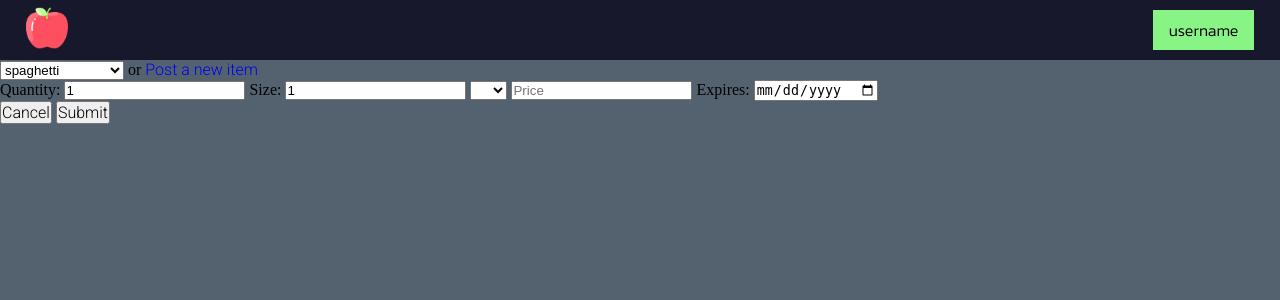
After one commit to JSumlin/FoodSaverPlus, a Flask app: page /post-item in a window 1280 px wide. The commit adds this page. Shown: the top 300 px of the page. Run offline with Flask 3, Linux system fonts and the light colour scheme; a user stored in the database is signed in.

Commit message:
implemented functionality for users to add items and post them for sale

```diff
--- a/main.py
+++ b/main.py
@@ -23,6 +23,12 @@ app.config["SECRET_KEY"] = str(os.urandom(24).hex())
 login_manager = LoginManager()
 login_manager.login_view = "login"
 login_manager.init_app(app)
+
+# item = Item("spaghetti", "description", "abfiwbs", None, 1)
+# session.add(item)
+# session.commit()
+
+print(session.query(UserPost).all())
 
 
 @login_manager.user_loader
@@ -60,10 +66,31 @@ def rsvp_conf():
     return render_template('RsvpConfirmation.html')
 
 
-@app.route('/add-item')
+@app.route('/add-item', methods=('GET', 'POST'))
 @login_required
 def add_item():
+    if request.method == 'POST':
+        Item.add(session, request.form['item_name'], request.form["item_desc"], str(os.urandom(8).hex()), None,
+                 current_user.store_id)
+        return redirect(url_for('index'))
     return render_template('add-item.html')
+
+
+@app.route('/post-new')
+@login_required
+def post_new():
+    return render_template('post-new.html')
+
+
+@app.route('/post-item', methods=('GET', 'POST'))
+@login_required
+def post_item():
+    items = session.query(Item).filter_by(store_id=current_user.store_id).all()
+    if request.method == 'POST':
+        UserPost.add_post(session, request.form["item"], request.form["quantity"], request.form["price"],
+                          request.form["exp_date"])
+        return redirect(url_for('post_conf'))
+    return render_template('post-item.html', items=items)
 
 
 @app.route('/post-confirmation')
@@ -102,6 +129,7 @@ def store_signup():
             Store.add(session, request.form["username"], request.form["password"], request.form["store-name"],
                                request.form["street-address"], request.form["city"], request.form["state"],
                                request.form["country"], request.form["zip-code"])
+            return redirect(url_for('login'))
             # flash("Sign up successful.")
             # redirect("/")
     return render_template('/storesignup.html')
--- a/templates/base.html
+++ b/templates/base.html
@@ -17,7 +17,9 @@
     <div class="dropdown" style="float:right">
       <button class="dropbtn">{{ current_user.username }}</button>
       <div class="dropdown-content">
-        <a href="/add-item">Post Item</a>
+        <a href="/add-item">Add Item</a>
+        <a href="/post-item">Post Item</a>
+        <a href="/post-new">Post New Item</a>
         <a href="/logout">Logout</a>
       </div>
     </div>
--- /dev/null
+++ b/templates/post-item.html
@@ -0,0 +1,47 @@
+{% extends 'base.html' %}
+<html lang="en">
+<head>
+  <meta charset="UTF-8">
+  <title>{% block title %}Post Item{% endblock %}</title>
+  {% block head %}
+    <link rel="stylesheet" type="text/css" href="{{ url_for('static', filename='css/style.css')}}">
+  {%endblock%}
+</head>
+<body>
+  {% block content %}
+    <div>
+      <form method="post">
+        <div>
+          <select name="item" id="item">
+            {% for item in items %}
+            <option value="{{ item['item_id'] }}">{{ item['item_name'] }}</option>
+            {%endfor%}
+          </select>
+          or
+          <a href="/add-item">Post a new item</a>
+        </div>
+        <div>
+          <label>Quantity:</label>
+          <input type="number" value="1" min="1" name="quantity" class="quantity">
+          <label>Size:</label>
+          <input type="number" value="1" min="1" name="size-value" class="size-value">
+          <select name="size-unit" class="size-unit">
+              <option value=""></option>
+              <option value="lb">lb</option>
+              <option value="oz">oz</option>
+              <option value="g">g</option>
+              <option value="kg">kg</option>
+          </select>
+          <input type="number" placeholder="Price" name="price" step="0.01">
+          <label>Expires:</label>
+          <input name="exp_date" type="date">
+        </div>
+        <div>
+          <button name="cancel" class="cancel">Cancel</button>
+          <button type="submit" name="submit" class="submit">Submit</button>
+      </div>
+      </form>
+    </div>
+  {%endblock%}
+</body>
+</html>
```
Also changed, not shown: database.py (+16 -4 lines), templates/add-item.html (+11 -20 lines), templates/post-new.html (added, +43 -0 lines), README.md, foodsaverplus.db.
